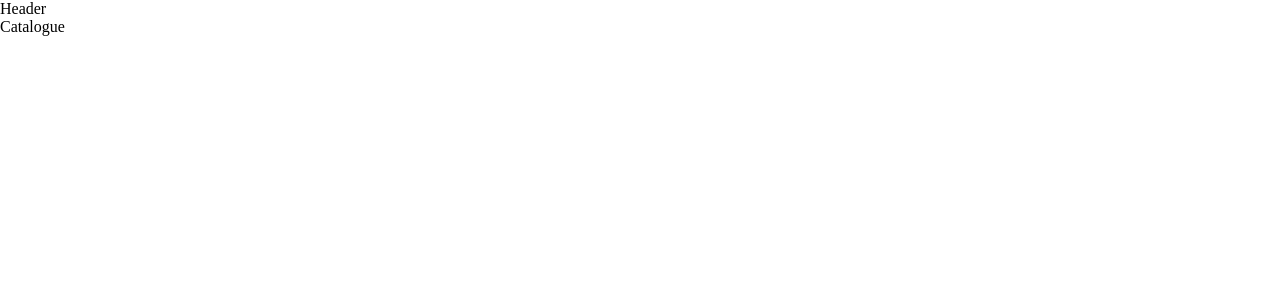
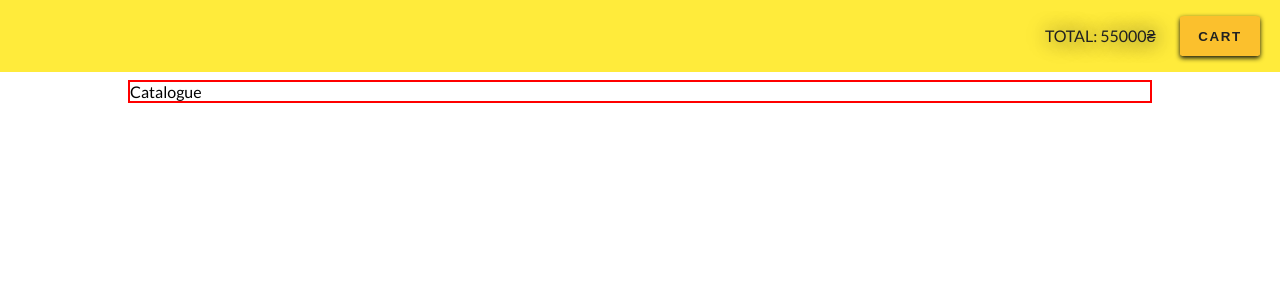
Before and after one commit to slavanosatskyi/OnlineShop, a React (Create React App) app: page / in a window 1280 px wide. Shown: the top 300 px of the page. Built offline with nearby package versions, Linux system fonts and the light colour scheme.

Commit message:
Implements Header

```diff
--- a/package.json
+++ b/package.json
@@ -11,6 +11,7 @@
     "react-dom": "^17.0.2",
     "react-router-dom": "^5.2.0",
     "react-scripts": "4.0.3",
+    "styled-components": "^5.2.3",
     "web-vitals": "^1.1.1"
   },
   "scripts": {
--- /dev/null
+++ b/src/common/colors.js
@@ -0,0 +1,11 @@
+const colors = {
+    text: "#212121",
+    secondaryText: "#757575",
+    divider: "#BDBDBD",
+    primary: "#FFEB3B",
+    lightPrimary: "#FFF9C4",
+    darkParimry: "#FBC02D",
+    accentColor: "#4CAF50"
+}
+
+export default colors;
--- a/src/components/App.jsx
+++ b/src/components/App.jsx
@@ -7,7 +7,6 @@ import Header from "./Header/Header";
 function App() {
   return (
     <Router>
-      <div className="App">
         <Header />
         <Switch>
           <Route exact path="/">
@@ -17,7 +16,6 @@ function App() {
             <Cart />
           </Route>
         </Switch>
-      </div>
     </Router>
   );
 }
--- /dev/null
+++ b/src/components/Button/Button.jsx
@@ -0,0 +1,22 @@
+import styled from "styled-components";
+
+import Colors from "../../common/colors";
+
+const Button = styled.button`
+    background-color: ${Colors.darkParimry};
+    color: ${Colors.text};
+    border-radius: 5%;
+    border: none;
+    box-shadow: 0px 2px 5px rgba(10, 10, 10, 50);
+    text-transform: uppercase;
+    outline: none;
+    transition: background-color 0.2s, box-shadow 0.2s;
+    &:hover {
+        background-color: ${Colors.lightPrimary};
+    }
+    &:active {
+        box-shadow: none
+    }
+`;
+
+export default Button;
--- a/src/components/Catalogue/Catalogue.jsx
+++ b/src/components/Catalogue/Catalogue.jsx
@@ -1,5 +1,57 @@
+import styled from "styled-components";
+
+const items = [
+  {
+    id: 4385628774,
+    imgUrl: "https://picsum.photos/id/225/200/300",
+    price: 65,
+    title: "Tea",
+  },
+  {
+    id: 7295240990,
+    imgUrl: "https://picsum.photos/id/1080/200/300",
+    price: 643,
+    title: "Strawberry",
+  },
+  {
+    "id ": 4433767114,
+    imgUrl: "https://picsum.photos/id/124/200/300",
+    price: 850,
+    title: "Boat",
+  },
+  {
+    id: 5787337918,
+    imgUrl: "https://picsum.photos/id/157/200/300",
+    price: 635,
+    title: "Skateboard",
+  },
+  {
+    id: 4820126162,
+    imgUrl: "https://picsum.photos/id/2/200/300",
+    price: 420,
+    title: "Laptop",
+  },
+  {
+    id: 9173311267,
+    imgUrl: "https://picsum.photos/id/21/200/300",
+    price: 211,
+    title: "Shoes",
+  },
+];
+
+const Container = styled.div`
+  display: flex;
+  justify-content: space-between;
+  flex-wrap: wrap;
+  margin: 80px 5% 0 5%;
+  @media screen and (min-width: 720px) {
+    margin: 80px 10% 0 10%;
+  }
+  border: 2px solid red;
+`;
+
 const Catalogue = () => {
-    return <div>Catalogue</div>
-}
+  return <Container>Catalogue</Container>;
+};
 
 export default Catalogue;
--- a/src/components/Header/Header.jsx
+++ b/src/components/Header/Header.jsx
@@ -1,5 +1,63 @@
+import { useHistory, useLocation } from "react-router";
+import styled from "styled-components";
+
+import Colors from "../../common/colors";
+import Button from "../Button/Button";
+
+const HeaderBar = styled.div`
+  width: 100%;
+  max-width: 1440px;
+  height: 72px;
+  padding: 0 20px;
+  background-color: ${Colors.primary};
+  display: flex;
+  justify-content: flex-end;
+  align-items: center;
+  position: fixed;
+  color: ${Colors.text};
+  left: 50%;
+  top: 0;
+  transform: translate(-50%, 0);
+`;
+
+const Contnainer = styled.div`
+  display: flex;
+  align-items: center;
+  justify-content: flex-end;
+  width: 215px;
+`;
+
+const CartButton = styled(Button)`
+  width: 80px;
+  height: 40px;
+  margin-left: 10px;
+  letter-spacing: 0.1rem;
+  font-weight: bold;
+`;
+
+const TotalCostLabel = styled.div`
+  text-transform: uppercase;
+  text-shadow: 1px 1px 20px;
+  margin-right: auto;
+`;
+
 const Header = () => {
-    return <div>Header</div>;
-}
+  const history = useHistory();
+  const location = useLocation();
+  const totalCost = 55000;
+
+  return (
+    <HeaderBar>
+      {!location.pathname.includes("/cart") && (
+        <Contnainer>
+          {totalCost > 0 && (
+            <TotalCostLabel>Total: {totalCost}₴</TotalCostLabel>
+          )}
+          <CartButton onClick={() => history.push("/cart")}>Cart</CartButton>
+        </Contnainer>
+      )}
+    </HeaderBar>
+  );
+};
 
 export default Header;
--- a/src/index.css
+++ b/src/index.css
@@ -1,5 +1,13 @@
+@import url('https://fonts.googleapis.com/css2?family=Lato:wght@300;400;700&display=swap');
+@import-normalize;
+
 * {
     padding: 0;
     margin: 0;
     box-sizing: border-box;
 }
+
+body {
+    font-family: 'Lato', sans-serif;
+    font-size: 16px;
+}
```
Also changed, not shown: 1 other file (tests, documents, lock files or other folders).
